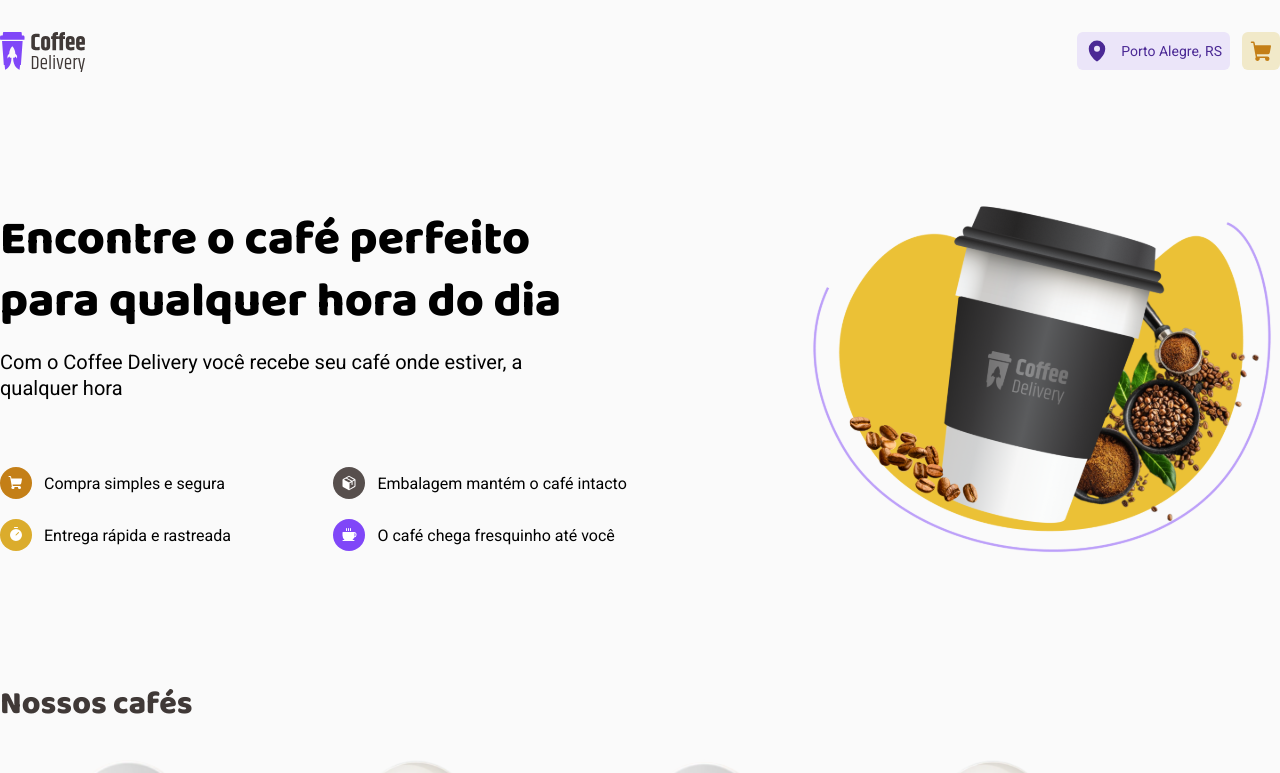
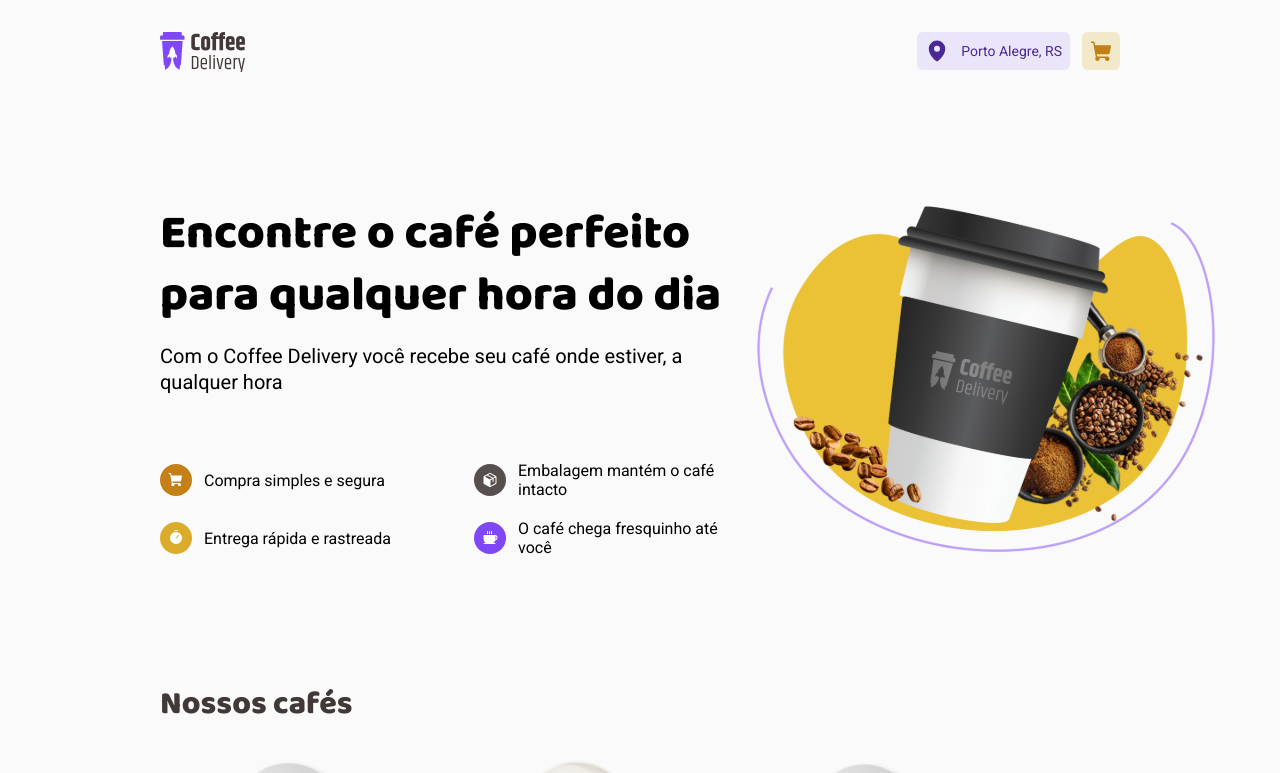
Before and after one commit to PedroHConrado/coffee-delivery, a React (Vite) app: page / in a window 1280 px wide. Shown: the top 773 px of the page. Built offline with nearby package versions, Linux system fonts and the light colour scheme; data requests are answered from the project's data file.

Commit message:
create DefaultLayout

```diff
--- a/src/layouts/DefaultLayout/styles.ts
+++ b/src/layouts/DefaultLayout/styles.ts
@@ -3,4 +3,5 @@
 export const LayoutContainer = styled.div`
   display: flex;
   flex-direction: column;
+  padding: 0 10rem;
 `
```
